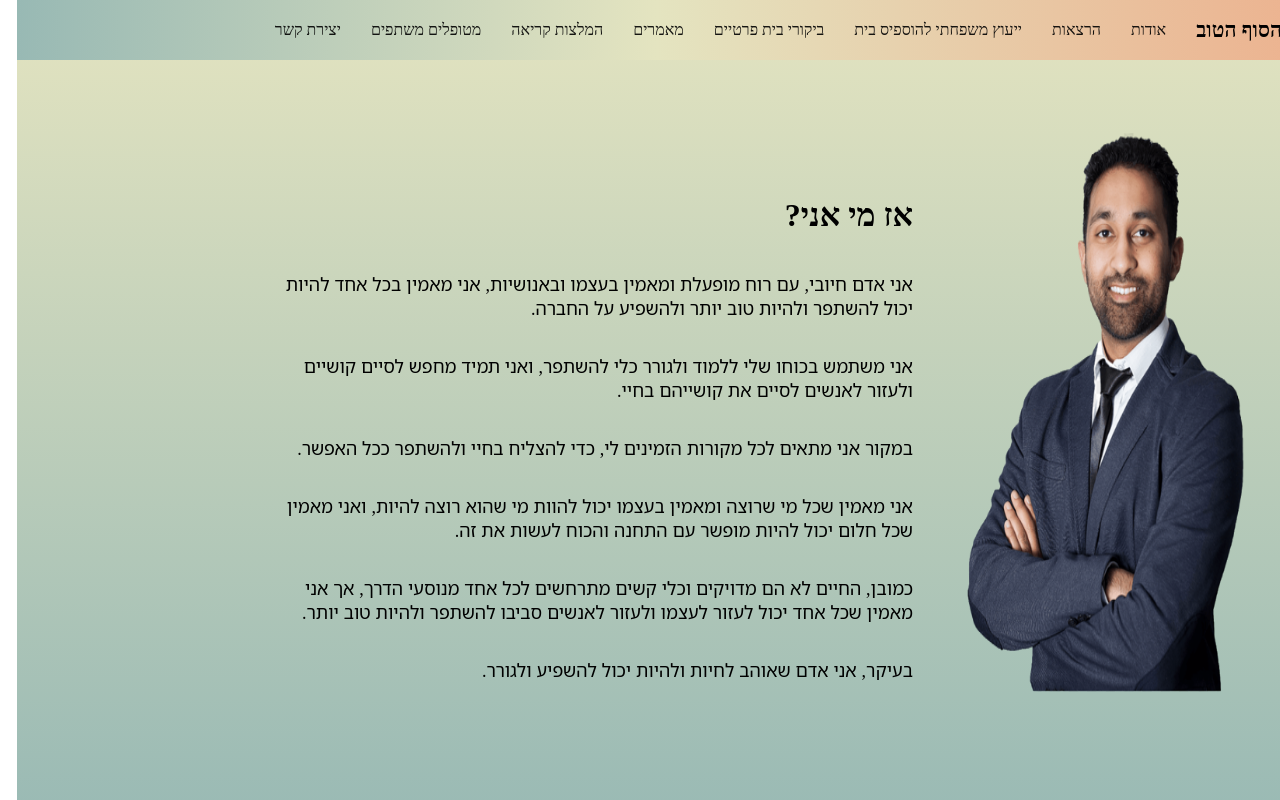
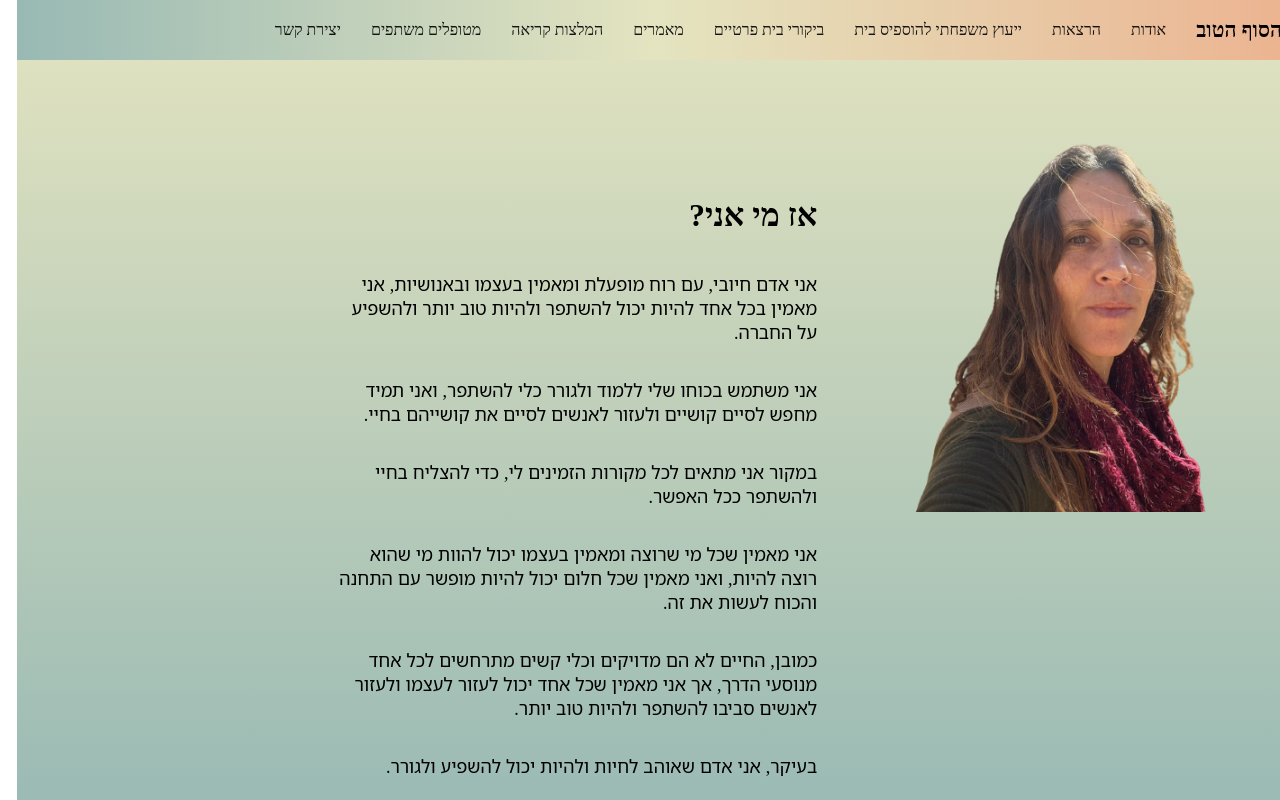
Before and after one commit to YaliSoltz/sof-hadereh, a React (Create React App) app in the folder client/: page /about-me in a window 1280 px wide. Shown: the top 800 px of the page. Built offline with nearby package versions, Linux system fonts and the light colour scheme; no server answers.

Commit message:
changed profile img and put padding left on the bio for the text

```diff
--- a/client/src/comp-user/main/bio.jsx
+++ b/client/src/comp-user/main/bio.jsx
@@ -1,5 +1,5 @@
 import React from "react";
-import profile from "../../images/profile.png";
+import profile from "../../images/profile4.png";
 
 const Bio = () => {
   let content =
@@ -11,10 +11,12 @@ const Bio = () => {
   ));
 
   return (
-    <div>
+    <div className="bio">
       <img className="bio-img" src={profile} alt="profile" />
-      <h1 className="bio-title">אז מי אני?</h1>
-      <div>{content}</div>
+      <div>
+        <h1 className="bio-title">אז מי אני?</h1>
+        <div>{content}</div>
+      </div>
     </div>
   );
 };
--- a/client/src/css/User.css
+++ b/client/src/css/User.css
@@ -23,12 +23,11 @@ a {
   padding-top: 7em;
 }
 
-.Footer{
+.Footer {
   display: flex;
   flex-direction: column;
   align-items: center;
   background: linear-gradient(to top, #b0b0a7, #9ebeba);
-
 }
 
 /* ----------------------------------------personalSharing------------------------------------- */
@@ -159,20 +158,17 @@ a {
   border-radius: 15px;
   cursor: pointer;
   color: black;
-  font-weight:bolder;
-  font-family:Cambria, Cochin, Georgia, Times, 'Times New Roman', serif;
+  font-weight: bolder;
+  font-family: Cambria, Cochin, Georgia, Times, "Times New Roman", serif;
   background: rgb(242, 243, 243);
   background-size: 100% auto;
   transition: all 0.3s ease-in-out;
   border: 1px solid black;
   transition: all 0.3s ease-in-out;
   z-index: 1;
-
-
 }
 
 .modal-open:hover {
-
   box-shadow: 2px 5px 0 0 black;
   transform: translateY(-4px) translateX(-2px);
 }
@@ -189,9 +185,8 @@ a {
   overflow: auto;
   background-color: rgba(0, 0, 0, 0.4);
   transition: all 0.3s ease-in-out;
-
 }
-.modal-open:active{
+.modal-open:active {
   transform: translateY(2px) translateX(1px);
   box-shadow: 0 0 0 0 black;
 }
@@ -254,7 +249,6 @@ a {
 .sharing-form input,
 select,
 textarea {
-
   padding: 12px;
   border: 1px solid #ccc;
   border-radius: 4px;
@@ -445,10 +439,9 @@ textarea {
   position: relative;
 }
 
-
 /* --------------------------------------------created by------------------------------------------- */
 
-.created-by{
+.created-by {
   display: flex;
   align-items: center;
   gap: 0.33em;
@@ -548,9 +541,14 @@ textarea {
 
 /* ----------------------------------------------bio-------------------------------------------- */
 
+.bio {
+  display: flex;
+  padding-left: 25vw;
+}
+
 .bio-text {
   padding-top: 2vh;
-  width: 80vw;
+  max-width: 80vw;
   font-size: large;
 }
 
@@ -559,7 +557,9 @@ textarea {
 }
 
 .bio-img {
-  height: 70vh;
-  max-width: 30%;
+  max-width: 50%;
+  height: 65vh;
   float: right;
+  object-fit: cover;
+  margin: -15vh 0px 0px 7vw;
 }
```
Also changed, not shown: client/src/images/profile4.png (added).
